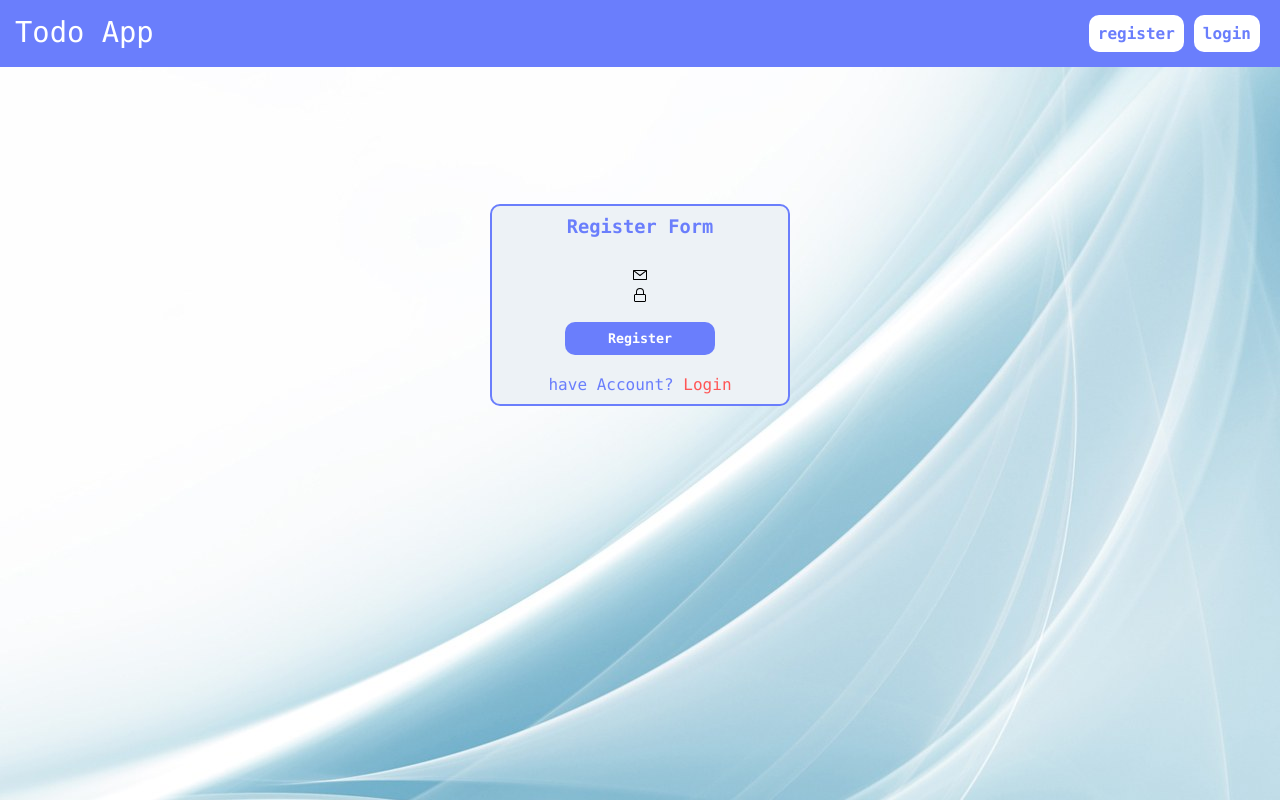
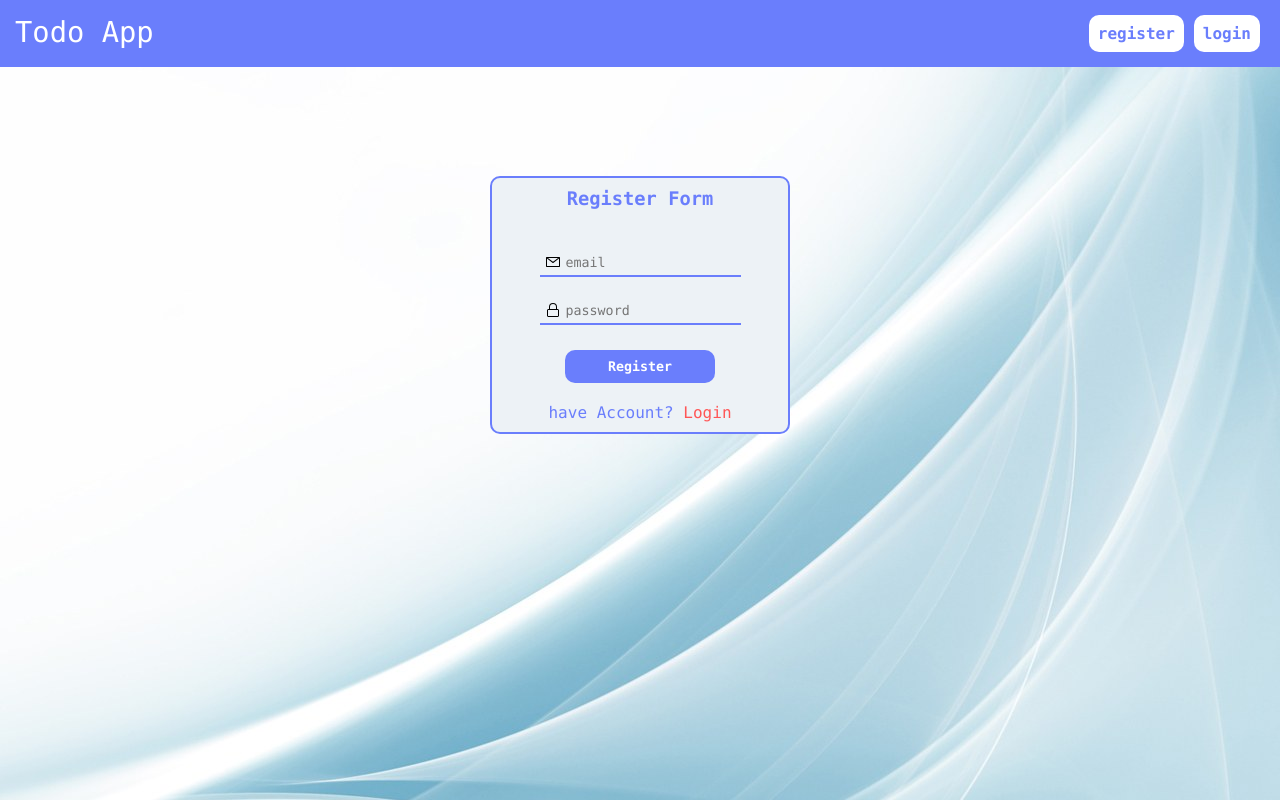
Before and after one commit to mohammadbayatzadeh/Next-Todo-App, a Next.js app: page /register in a window 1280 px wide. Built offline with nearby package versions, Linux system fonts and the light colour scheme; no server answers; some icons are missing.

Commit message:
Update RegisterPage.js

```diff
--- a/components/Templates/auth/RegisterPage.js
+++ b/components/Templates/auth/RegisterPage.js
@@ -1,58 +1,46 @@
+import axios from "axios";
 import Link from "next/link";
 import { useState } from "react";
-import axios from "axios";
 import { useRouter } from "next/router";
-
-//icons
-import { VscMail, VscLock } from "react-icons/vsc";
 
 //styles
 import styles from "./AuthPage.module.css";
 
 //elements
 import Toast from "../../elements/Toast";
+import TextInput from "@/components/elements/TextInput";
 
 function RegisterPage() {
-  const [email, setEmail] = useState("");
-  const [password, setPassword] = useState("");
-
+  const [form, setForm] = useState({
+    email: "",
+    password: "",
+  });
   const router = useRouter();
 
-  const clickHandler = async () => {
+  const submitHandler = async (e) => {
+    e.preventDefault();
     axios
-      .post("/api/auth/register", { email, password })
-      .then((res) => (router.push("/login"), Toast("logged in", "success")))
+      .post("/api/auth/register", form)
+      .then(
+        () => (
+          router.push("/login"),
+          Toast("you registered successfully , please log in.", "success")
+        )
+      )
       .catch((err) => Toast(`${err.response.data.message}`, "error"));
   };
 
   return (
     <div className={styles.body}>
-      <div className={styles.container}>
+      <form className={styles.container} onSubmit={submitHandler}>
         <h3>Register Form</h3>
-        <div className={styles.input}>
-          <VscMail />
-          <input
-            value={email}
-            onChange={(e) => setEmail(e.target.value)}
-            placeholder="Email"
-            type="text"
-          />
-        </div>
-        <div className={styles.input}>
-          <VscLock />
-          <input
-            value={password}
-            onChange={(e) => setPassword(e.target.value)}
-            placeholder="Password"
-            type="password"
-          />
-        </div>
-
-        <button onClick={clickHandler}>Register</button>
+        <TextInput name="email" form={form} setForm={setForm} />
+        <TextInput name="password" form={form} setForm={setForm} />
+        <button type="submit">Register</button>
         <p>
           have Account? <Link href="/login">Login</Link>
         </p>
-      </div>
+      </form>
     </div>
   );
 }
```
